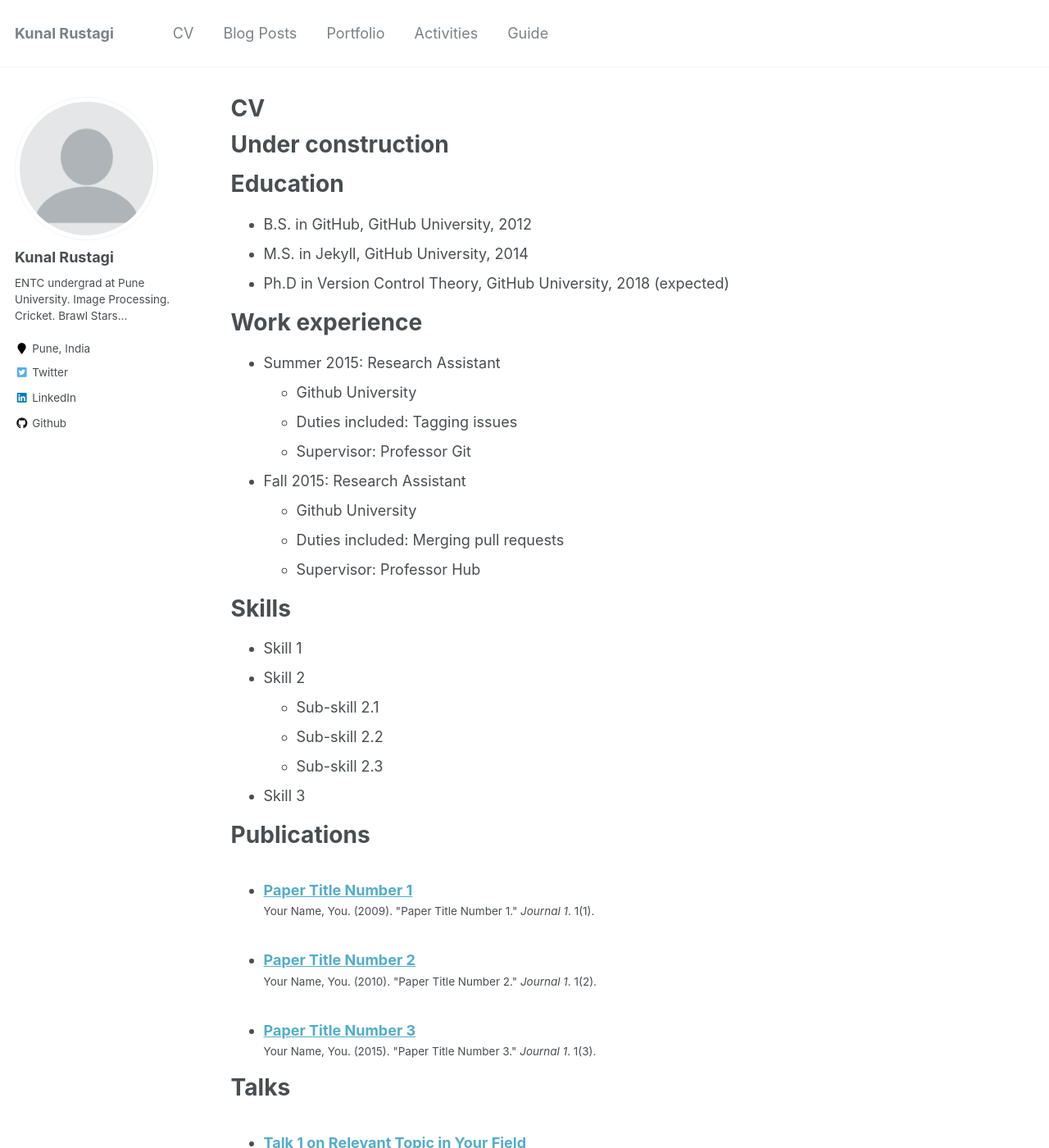
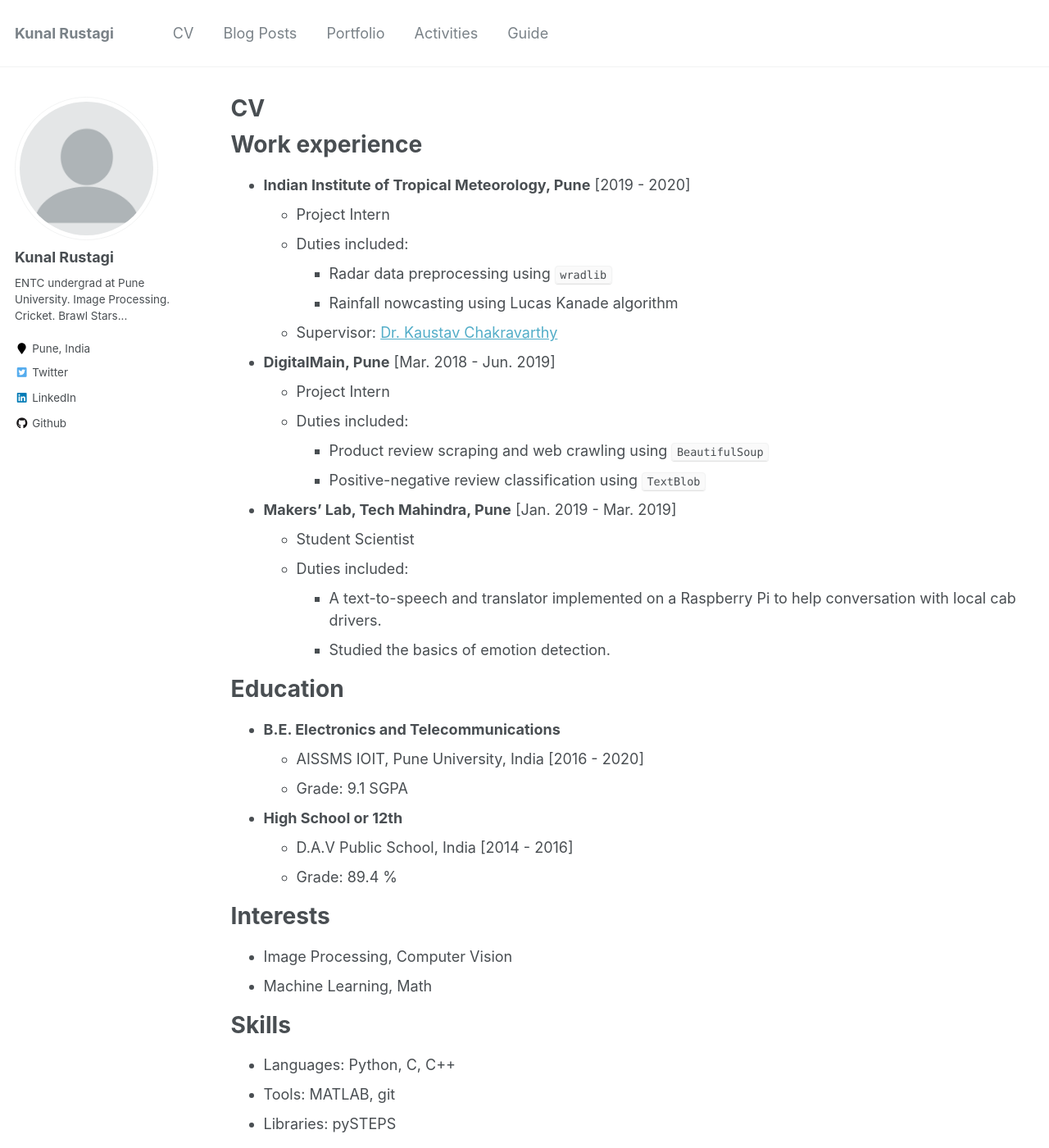
Before and after one commit to kunalrustagi08/kunalrustagi08.github.io, a Jekyll site: the page built from _pages/cv.md, in a window 1280 px wide and 1400 px high. Shown: the whole window at 82% size. Built offline with Jekyll 4.4.1, drawn with Linux system fonts in a browser that asks for light colours; some of the changed text lies outside the part shown.

Commit message:
updating cv

```diff
--- a/_config.yml
+++ b/_config.yml
@@ -102,7 +102,7 @@ author:
   instagram        :
   impactstory      : #"https://profiles.impactstory.org/u/xxxx-xxxx-xxxx-xxxx"
   lastfm           :
-  linkedin         : "https://www.linkedin.com/in/kunal-rustagi/"
+  linkedin         : "kunal-rustagi"
   orcid            :
   pinterest        :
   soundcloud       :
--- a/_pages/cv.md
+++ b/_pages/cv.md
@@ -9,54 +9,68 @@ redirect_from:
 
 {% include base_path %}
 
-# Under construction
+Work experience
+======
+* **Indian Institute of Tropical Meteorology, Pune** [2019 - 2020]
+  * Project Intern
+  * Duties included:
+    * Radar data preprocessing using `wradlib`
+    * Rainfall nowcasting using Lucas Kanade algorithm
+  * Supervisor: [Dr. Kaustav Chakravarthy](https://www.tropmet.res.in/105-Kaustav%20%20Chakravarty-scientist_detail)
 
+* **DigitalMain, Pune** [Mar. 2018 - Jun. 2019]
+  * Project Intern
+  * Duties included:
+    * Product review scraping and web crawling using `BeautifulSoup`
+    * Positive-negative review classification using `TextBlob`
+
+* **Makers' Lab, Tech Mahindra, Pune** [Jan. 2019 - Mar. 2019]
+  * Student Scientist
+  * Duties included:
+    * A text-to-speech and translator implemented on a Raspberry Pi to help conversation with local cab drivers.
+    * Studied the basics of emotion detection.
 
 Education
 ======
-* B.S. in GitHub, GitHub University, 2012
-* M.S. in Jekyll, GitHub University, 2014
-* Ph.D in Version Control Theory, GitHub University, 2018 (expected)
+* **B.E. Electronics and Telecommunications**
+  * AISSMS IOIT, Pune University, India [2016 - 2020]
+  * Grade: 9.1 SGPA
 
-Work experience
+* **High School or 12th**
+  * D.A.V Public School, India [2014 - 2016]
+  * Grade: 89.4 %
+
+Interests
 ======
-* Summer 2015: Research Assistant
-  * Github University
-  * Duties included: Tagging issues
-  * Supervisor: Professor Git
-
-* Fall 2015: Research Assistant
-  * Github University
-  * Duties included: Merging pull requests
-  * Supervisor: Professor Hub
+* Image Processing, Computer Vision
+* Machine Learning, Math
 
 Skills
 ======
-* Skill 1
-* Skill 2
-  * Sub-skill 2.1
-  * Sub-skill 2.2
-  * Sub-skill 2.3
-* Skill 3
+* Languages: Python, C, C++
+* Tools: MATLAB, git
+* Libraries: pySTEPS
 
+
+<!---
 Publications
 ======
   <ul>{% for post in site.publications %}
     {% include archive-single-cv.html %}
   {% endfor %}</ul>
-
+//
 Talks
 ======
   <ul>{% for post in site.talks %}
     {% include archive-single-talk-cv.html %}
   {% endfor %}</ul>
-
+//
 Teaching
 ======
   <ul>{% for post in site.teaching %}
     {% include archive-single-cv.html %}
   {% endfor %}</ul>
-
+//
 Service and leadership
 ======
-* Currently signed in to 43 different slack teams
+* Currently signed in to 43 different slack teams -->
```
